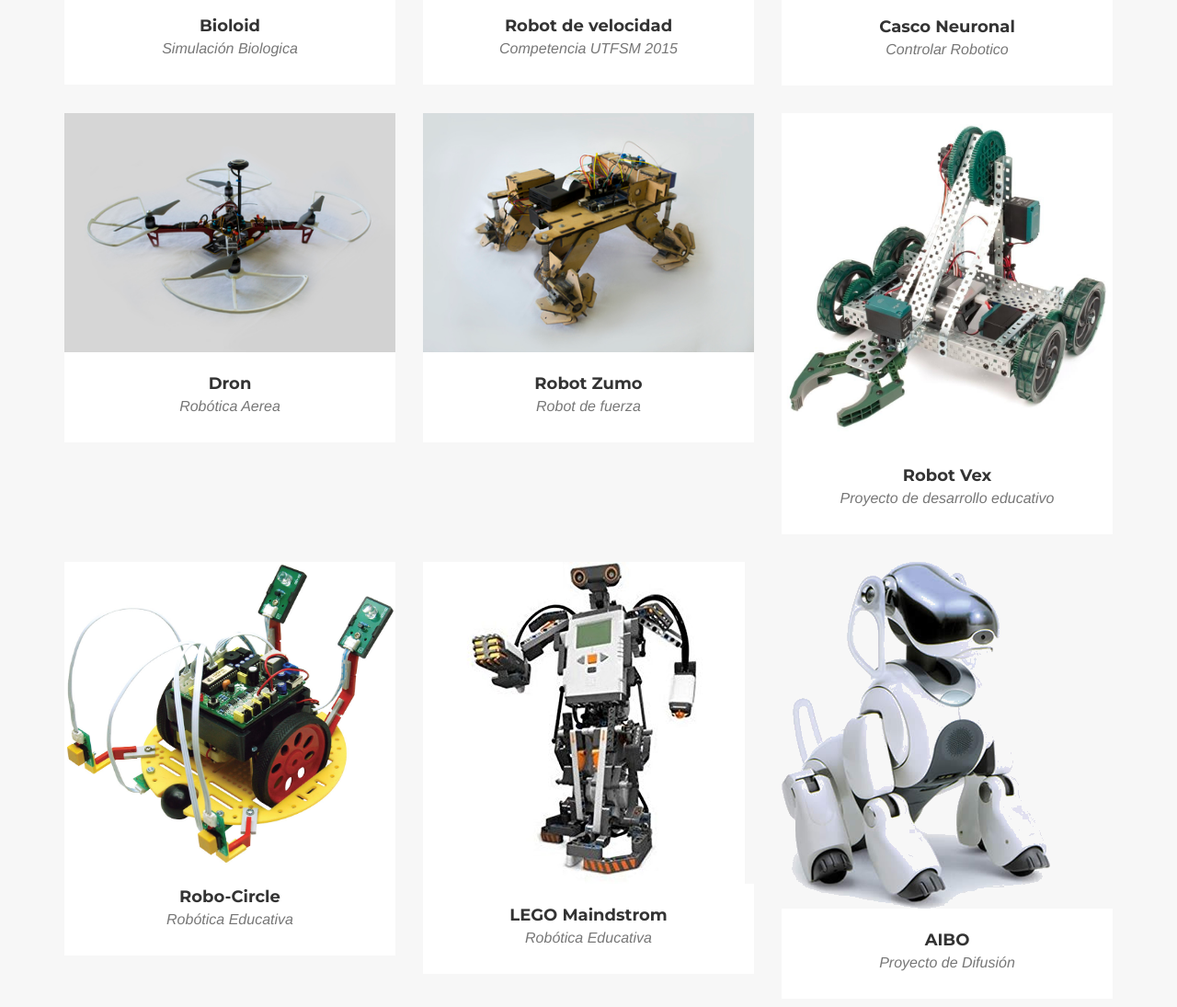
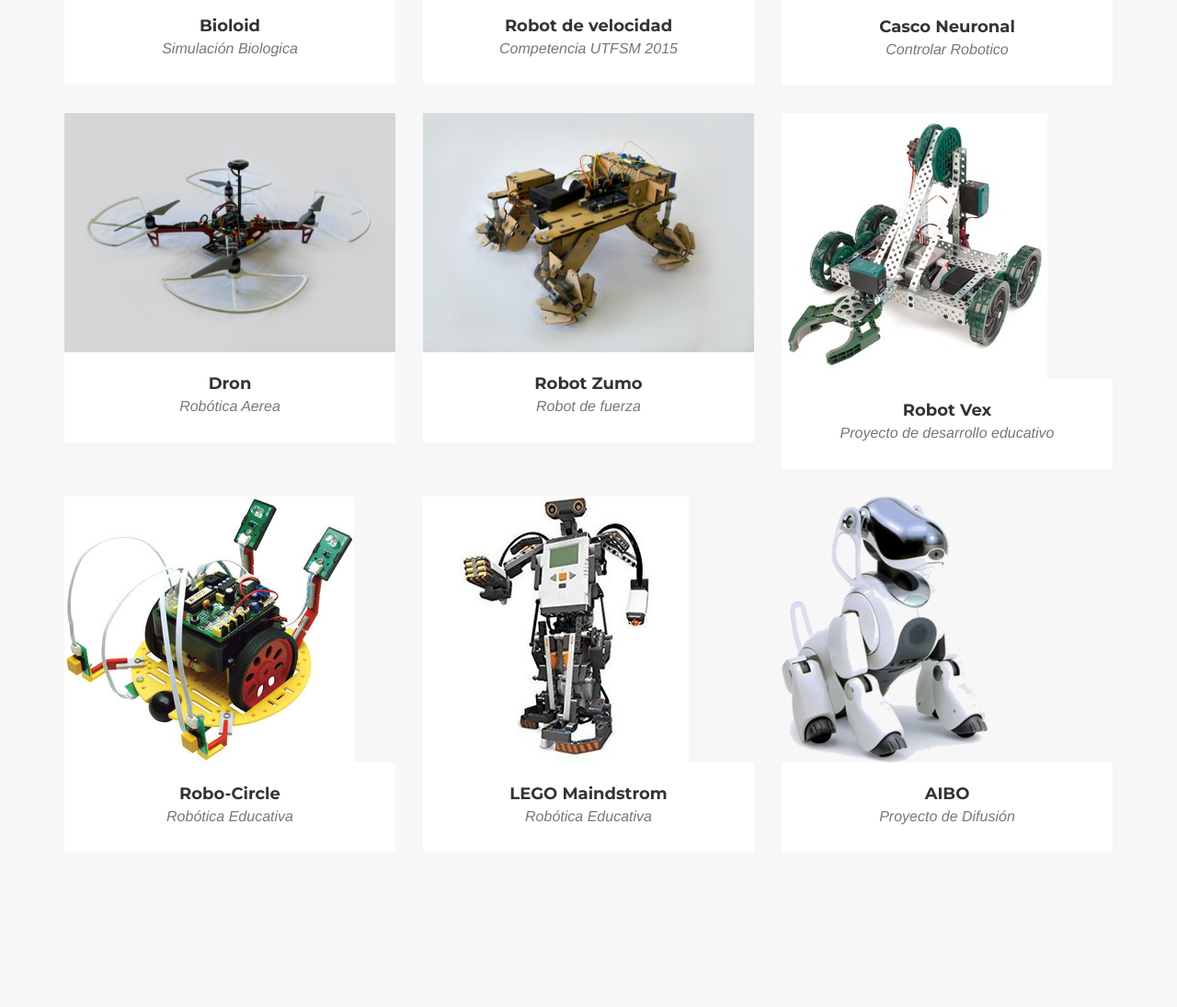
Before and after one commit to virtualghost4/roboticaweb, a plain HTML site: page index.html in a window 1280 px wide. Shown: the part 3020-4115 px from the top of the page at 92% size. Drawn offline with nearby package versions, Linux system fonts and the light colour scheme; a web font is replaced by a local one.

Commit message:
image resizing

```diff
--- a/index.html
+++ b/index.html
@@ -308,7 +308,7 @@
                                 <i class="fa fa-plus fa-3x"></i>
                             </div>
                         </div>
-                        <img src="img/portfolio/vex.jpg" class="img-responsive" alt="">
+                        <img src="img/portfolio/vex-iloveimg-resized.jpg" class="img-responsive" alt="">
                     </a>
                     <div class="portfolio-caption">
                         <h4>Robot Vex</h4>
@@ -322,7 +322,7 @@
                                 <i class="fa fa-plus fa-3x"></i>
                             </div>
                         </div>
-                        <img src="img/portfolio/circle.jpg" class="img-responsive" alt="">
+                        <img src="img/portfolio/circle-iloveimg-resized.jpg" class="img-responsive" alt="">
                     </a>
                     <div class="portfolio-caption">
                         <h4>Robo-Circle</h4>
@@ -336,7 +336,7 @@
                                 <i class="fa fa-plus fa-3x"></i>
                             </div>
                         </div>
-                        <img src="img/portfolio/lego.jpg" class="img-responsive" alt="">
+                        <img src="img/portfolio/lego-iloveimg-resized.jpg" class="img-responsive" alt="">
                     </a>
                     <div class="portfolio-caption">
                         <h4>LEGO Maindstrom</h4>
@@ -350,7 +350,7 @@
                                 <i class="fa fa-plus fa-3x"></i>
                             </div>
                         </div>
-                        <img src="img/portfolio/aibo.png" class="img-responsive" alt="">
+                        <img src="img/portfolio/aibo-iloveimg-resized.png" class="img-responsive" alt="">
                     </a>
                     <div class="portfolio-caption">
                         <h4>AIBO</h4>
```
Also changed, not shown: img/portfolio/aibo-iloveimg-resized.png (added), img/portfolio/circle-iloveimg-resized.jpg (added), img/portfolio/dreams-preview.png (deleted), img/portfolio/dreams.png (deleted), img/portfolio/escape-preview.png (deleted), img/portfolio/escape.png (deleted), img/portfolio/golden-preview.png (deleted), img/portfolio/golden.png (deleted), img/portfolio/helmet.jpeg (deleted), img/portfolio/lego-iloveimg-resized.jpg (added), img/portfolio/startup-framework-preview.png (deleted), img/portfolio/startup-framework.png (deleted), img/portfolio/treehouse-preview.png (deleted), img/portfolio/treehouse.png (deleted), 1 more files.
